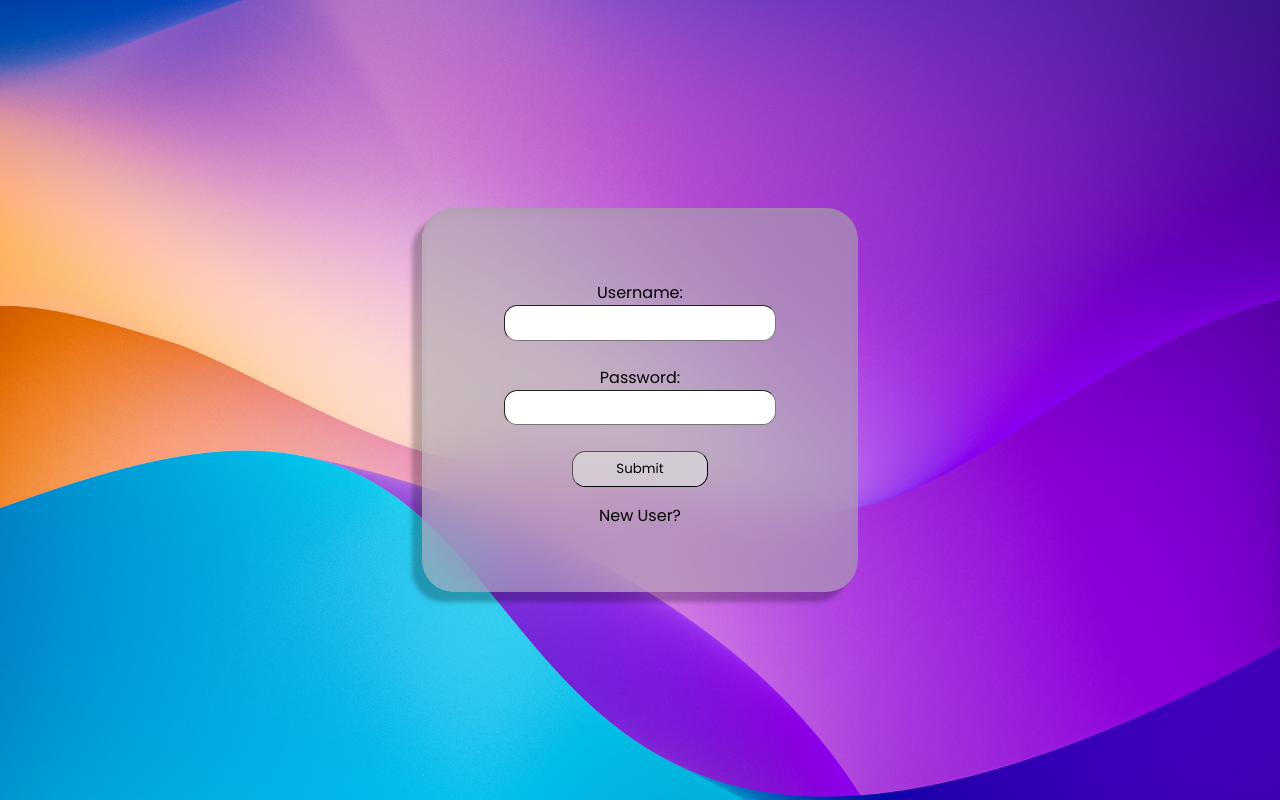
After one commit to anishkn04/LabReport, a PHP site: page /php/login.php in a window 1280 px wide. The commit adds this page. Run offline with PHP 8.4, Linux system fonts and the light colour scheme.

Commit message:
Created login page

```diff
--- /dev/null
+++ b/css/user.css
@@ -0,0 +1,62 @@
+@import url('https://fonts.googleapis.com/css2?family=Poppins&display=swap');
+
+*{
+    margin: 0;
+    padding: 0;
+    box-sizing: border-box;
+    font-family: 'Poppins', sans-serif, system-ui;
+}
+
+body{
+    background: url("../images/background.jpg");
+    background-repeat: no-repeat;
+    background-attachment: fixed;
+    background-size: cover;
+    height: 100vh;
+    display: flex;
+    align-items: center;
+    justify-content: center;
+}
+
+.main{
+    height:  fit-content;
+    width:  fit-content;
+    background-size: contain;
+    background-repeat: no-repeat;
+    box-shadow: -10px 10px 4px rgba(0, 0, 0, 0.25), inset 0px 4px 4px rgba(150, 150, 150, 0.25);
+    backdrop-filter: blur(2em);
+    background-color: #aaaaaa99;
+    border-radius: 2em;
+    align-items: center;
+    text-align: center;
+    padding: 3em;
+}
+
+.main label{
+    margin-top: 1.5em;
+    display: block;
+}
+
+.main input{
+    border-width: 0.5px;
+    border-radius: 1em;
+    padding: 0.5em;
+    text-align: center;
+}
+
+#submit{
+    margin-top: 2em;
+    width: 40%;
+    background: #ddddddaa;
+}
+
+#submit:hover{
+    box-shadow: inset 1px 1px 2px #222222;
+}
+
+#signup{
+    display: block;
+    margin: 1em auto;
+    color: black;
+    text-decoration: dotted;
+}
--- /dev/null
+++ b/php/login.php
@@ -0,0 +1,24 @@
+<!DOCTYPE html>
+<html lang="en">
+<head>
+    <meta charset="UTF-8">
+    <meta name="viewport" content="width=device-width, initial-scale=1.0">
+    <link rel="stylesheet" href="../css/user.css">
+    <script>
+        function hover(){
+
+        }
+    </script>
+    <title>Document</title>
+</head>
+<body>
+    <div class="main">
+    <form>
+        <label for="username">Username: </label><input type="text" name="username">
+        <label for="password">Password: </label><input type="password" name="password">
+        <input type="submit" name="submit" id="submit">
+    </form>
+    <span title="Sign Up!"><a href="../php/signup.php"  id="signup">New User?</a></span>
+    </div>
+</body>
+</html>
--- a/php/navbar.php
+++ b/php/navbar.php
@@ -11,5 +11,5 @@
         <li class="nav-item" id="nav-item-3"><a href="" class="nav-anchor">View Reports</a></li>
         <li class="nav-item" id="nav-item-4"><a href="" class="nav-anchor">About Us</a></li>
     </ul>
-    <button id="button">Login</button>
+    <a id="button" href="../php/login.php">Login</a>
 </nav>
--- a/php/newreport.php
+++ b/php/newreport.php
@@ -32,13 +32,16 @@
         <form id="reportform" action="<?php echo $_SERVER['PHP_SELF']; ?>" method="POST">
             <div class="demo">
                 <label for="name" class="d_label">Name: </label><input type="text" name="name" id="name">
+                <label for="lab_no" class="d_label">Lab Number: </label><input type="number" name="lab_no" id="lab_no">
                 <label for="age" class="d_label">Age: </label><input type="text" name="age" id="age">
+                <label for="rec_on" class="d_label">Received on: </label><input type="date" name="rec_on" id="rec_on">
                 <label for="sex" class="d_label">Sex: </label>
                 <select name="sex" id="sex">
                     <option value="Male">Male</option>
                     <option value="Female">Female</option>
                     <option value="">None</option>
                 </select>
+                <label for="rep_on" class="d_label">Report on: </label><input type="date" name="rep_on" id="rep_on">
                 <label for="ref_by" class="d_label">Referred By: </label>
                 <select name="ref_by" id="ref_by">
                     <option value="Self">Self</option>
@@ -48,9 +51,6 @@
                     <option value="Pratisma Pharmacy">Pratisma</option>
                     <option value="Panitanki">Panitanki</option>
                 </select>
-                <label for="lab_no" class="d_label">Lab Number: </label><input type="number" name="lab_no" id="lab_no">
-                <label for="rec_on" class="d_label">Received on: </label><input type="date" name="rec_on" id="rec_on">
-                <label for="rep_on" class="d_label">Report on: </label><input type="date" name="rep_on" id="rep_on">
                 <label for="specimen" class="d_label">Specimen: </label>
                 <div class="specimen-boxes">
                 <input type="checkbox" name="specimen" id="blood_s" value="blood"><label for="blood">Blood</label>
```
Also changed, not shown: css/navbar.css (+7 -1 lines), php/signup.php (added).
